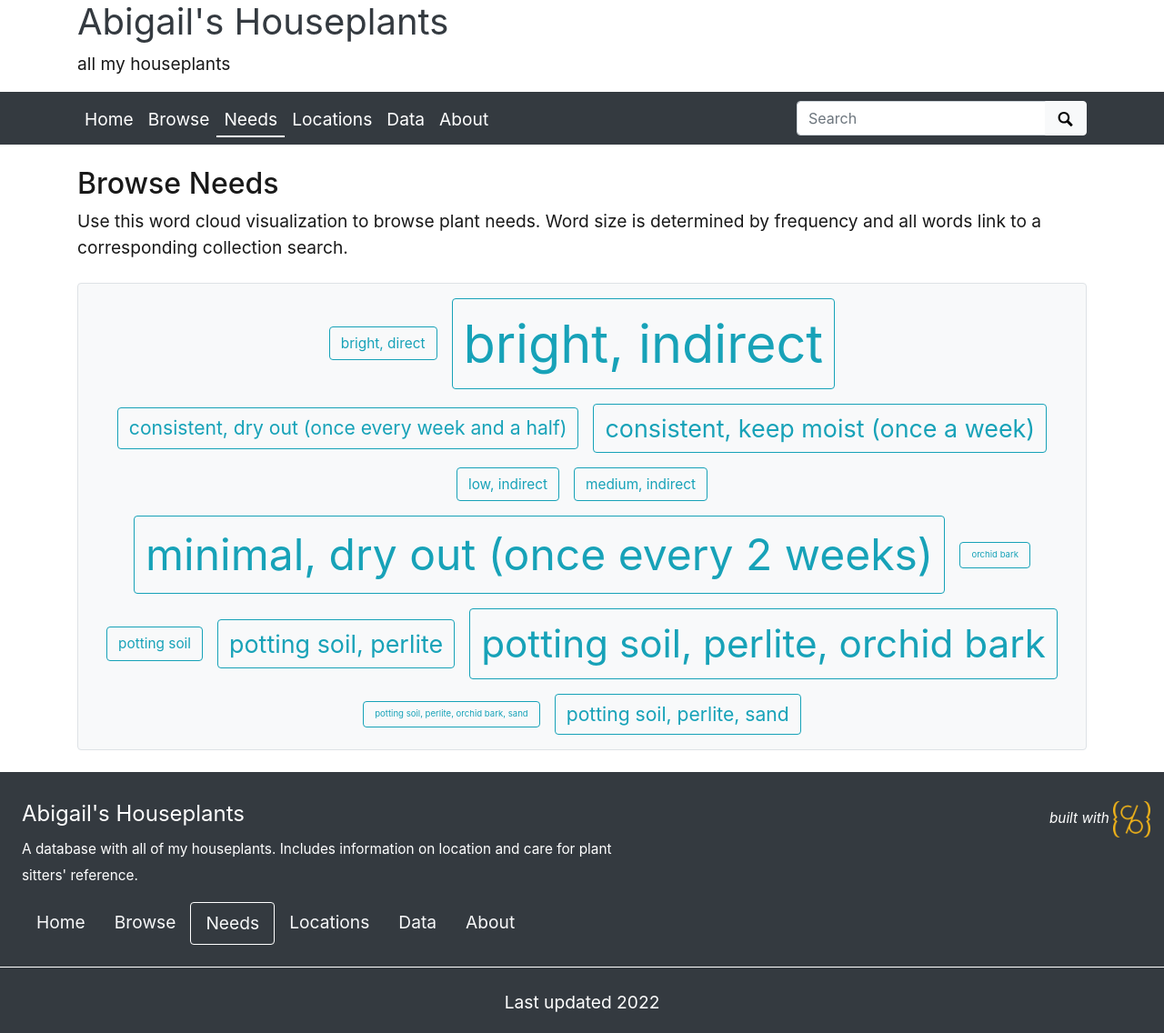
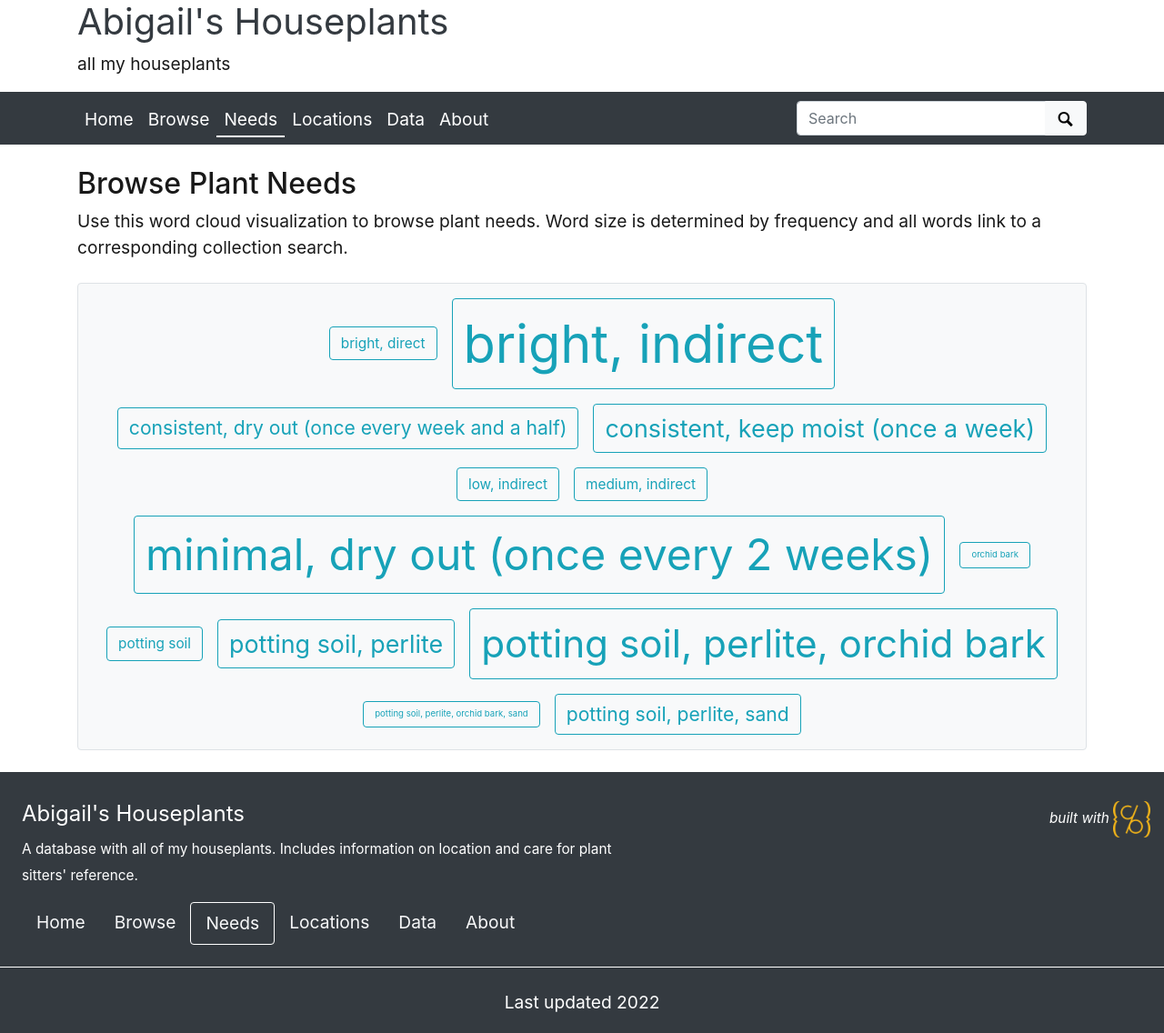
Before and after one commit to abblygail/abblygail-houseplants, a Jekyll site: the page built from pages/needs.md, in a window 1280 px wide. Shown: the whole page at 91% size. Built offline with Jekyll 4.4.1, drawn with Linux system fonts in a browser that asks for light colours.

Commit message:
Update needs.md

```diff
--- a/pages/needs.md
+++ b/pages/needs.md
@@ -8,7 +8,7 @@ permalink: /needs.html
 cloud-fields: site.data.theme.subjects-fields
 ---
 
-## Browse Needs
+## Browse Plant Needs
 
 Use this word cloud visualization to browse plant needs.
 Word size is determined by frequency and all words link to a corresponding collection search.
```
